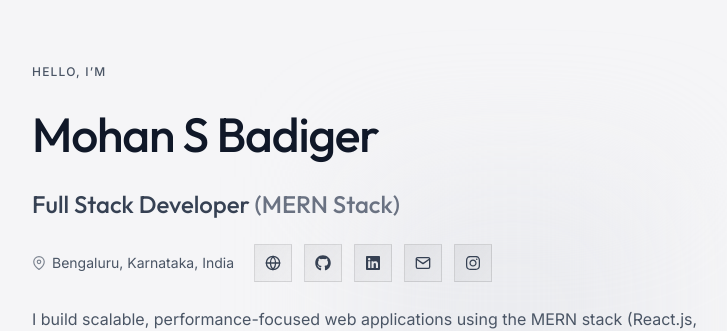
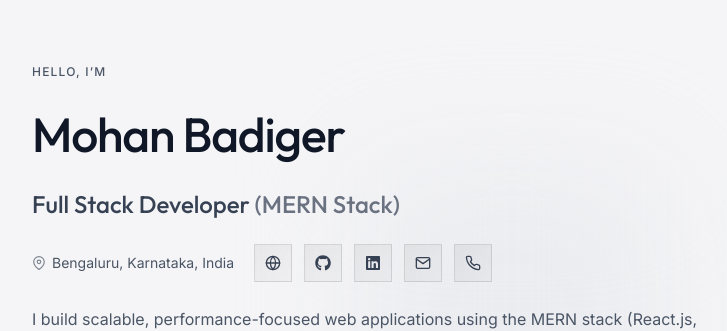
Before and after one commit to Mohan-Badiger/cv-mohan, a React (Vite) app: page / in a window 1280 px wide. Shown: the top 331 px of the page, without its empty margins (128-855 px from the left). Built offline with nearby package versions, Linux system fonts and the light colour scheme; no server answers.

Commit message:
feat: add portfolio sections for education, experience, and profile details with motion animations

```diff
--- a/src/components/Hero.jsx
+++ b/src/components/Hero.jsx
@@ -4,11 +4,11 @@ import {
   FiMail,
   FiMapPin,
   FiGlobe,
+  FiPhone,
 } from "react-icons/fi";
 import {
   FaGithub,
   FaLinkedin,
-  FaInstagram,
 } from "react-icons/fa";
 
 const Hero = () => {
@@ -52,7 +52,7 @@ const Hero = () => {
             transition={{ duration: 0.55 }}
             className="text-3xl sm:text-4xl md:text-5xl font-medium tracking-tight text-gray-900 dark:text-white leading-tight"
           >
-            Mohan S Badiger
+            Mohan Badiger
           </motion.h1>
 
           {/* Role */}
@@ -106,9 +106,9 @@ const Hero = () => {
                   label: "Email",
                 },
                 {
-                  href: "https://www.instagram.com/mohan_badiger250",
-                  icon: <FaInstagram size={16} />,
-                  label: "Instagram",
+                  href: "tel:+916362893798",
+                  icon: <FiPhone size={16} />,
+                  label: "Phone",
                 },
               ].map((item) => (
                 <a
```
